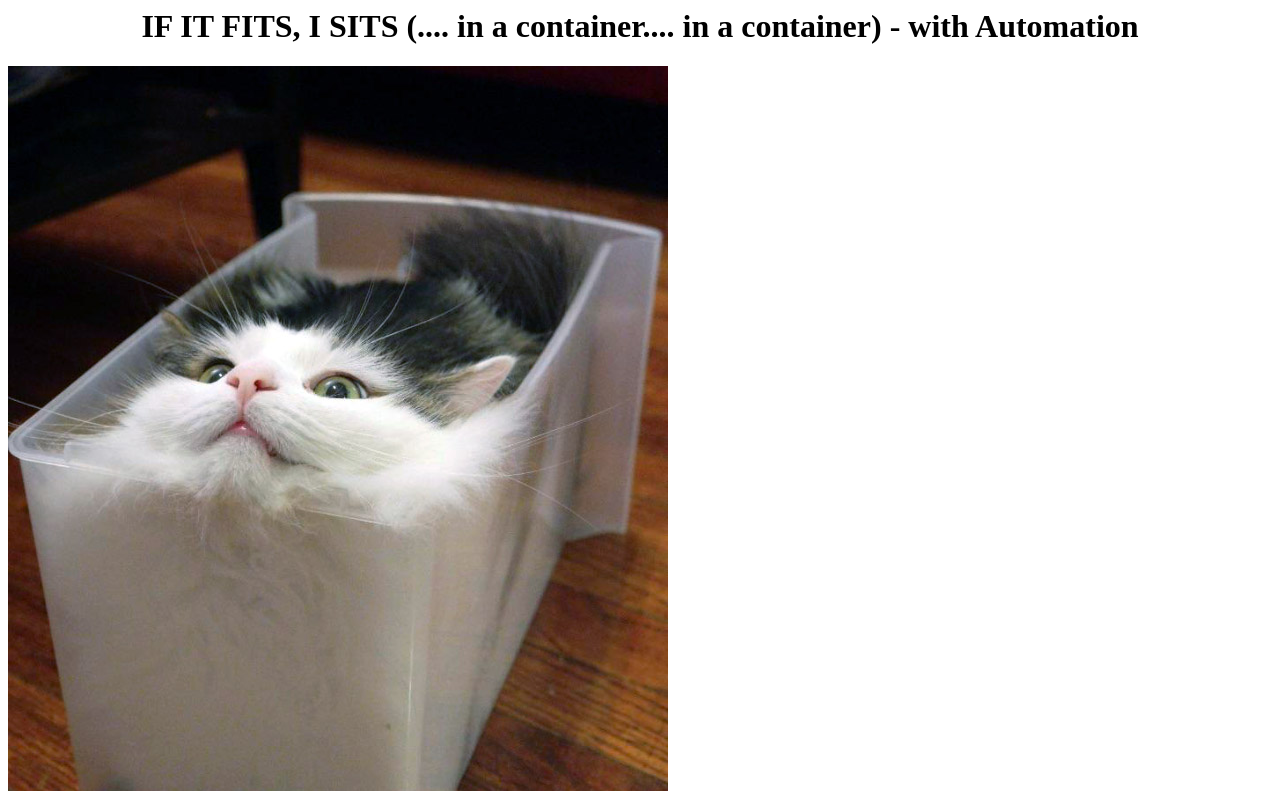
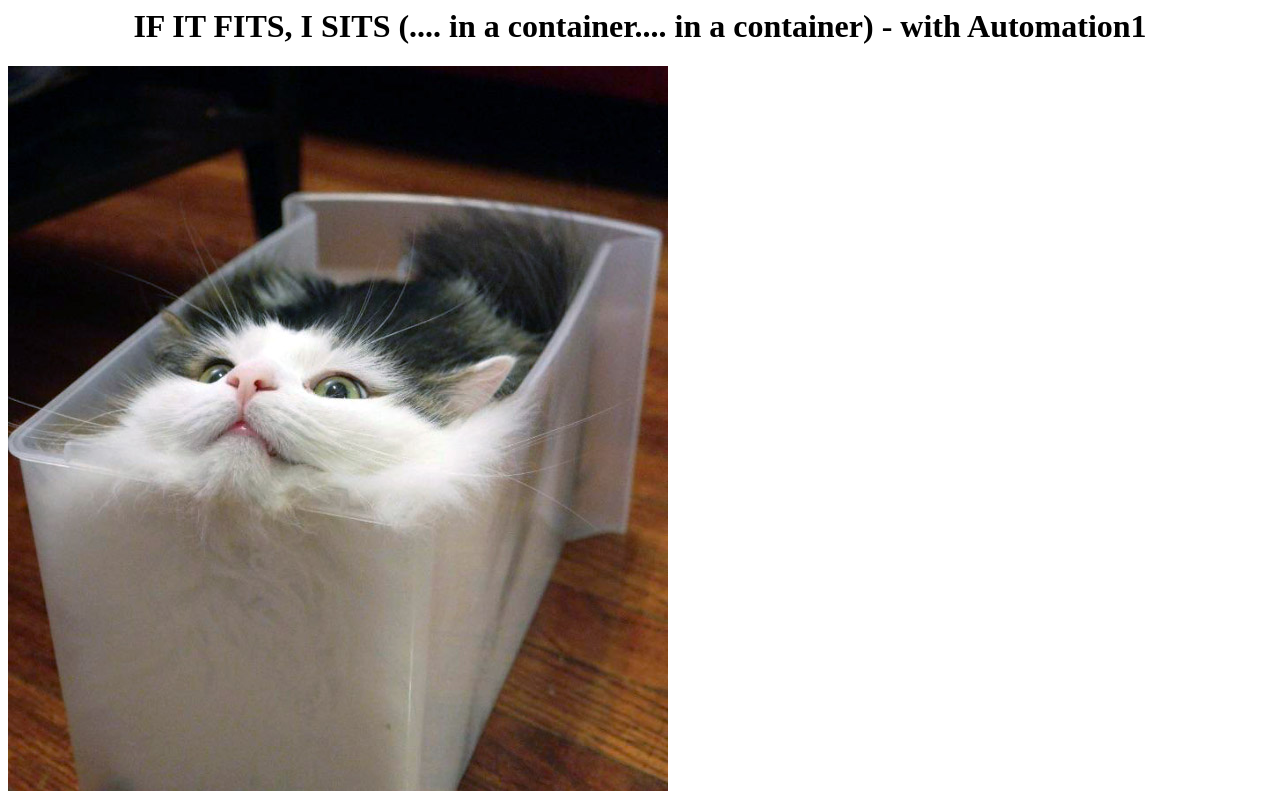
Before and after one commit to nsingh308/awscodepipeline, a plain HTML site: page index.html in a window 1280 px wide. Shown: the top 791 px of the page. Drawn offline with Linux system fonts and the light colour scheme.

Commit message:
Update index.html

```diff
--- a/index.html
+++ b/index.html
@@ -3,7 +3,7 @@
 		<title> Container of cats </title>
 	</head>
 	<body>
-		<center><h1> IF IT FITS, I SITS (.... in a container.... in a container) - with Automation </h1></center>
+		<center><h1> IF IT FITS, I SITS (.... in a container.... in a container) - with Automation1 </h1></center>
 
 		<section id="photos">
 			<img src="containerandcat1.jpg" alt="container and a cat">
```
